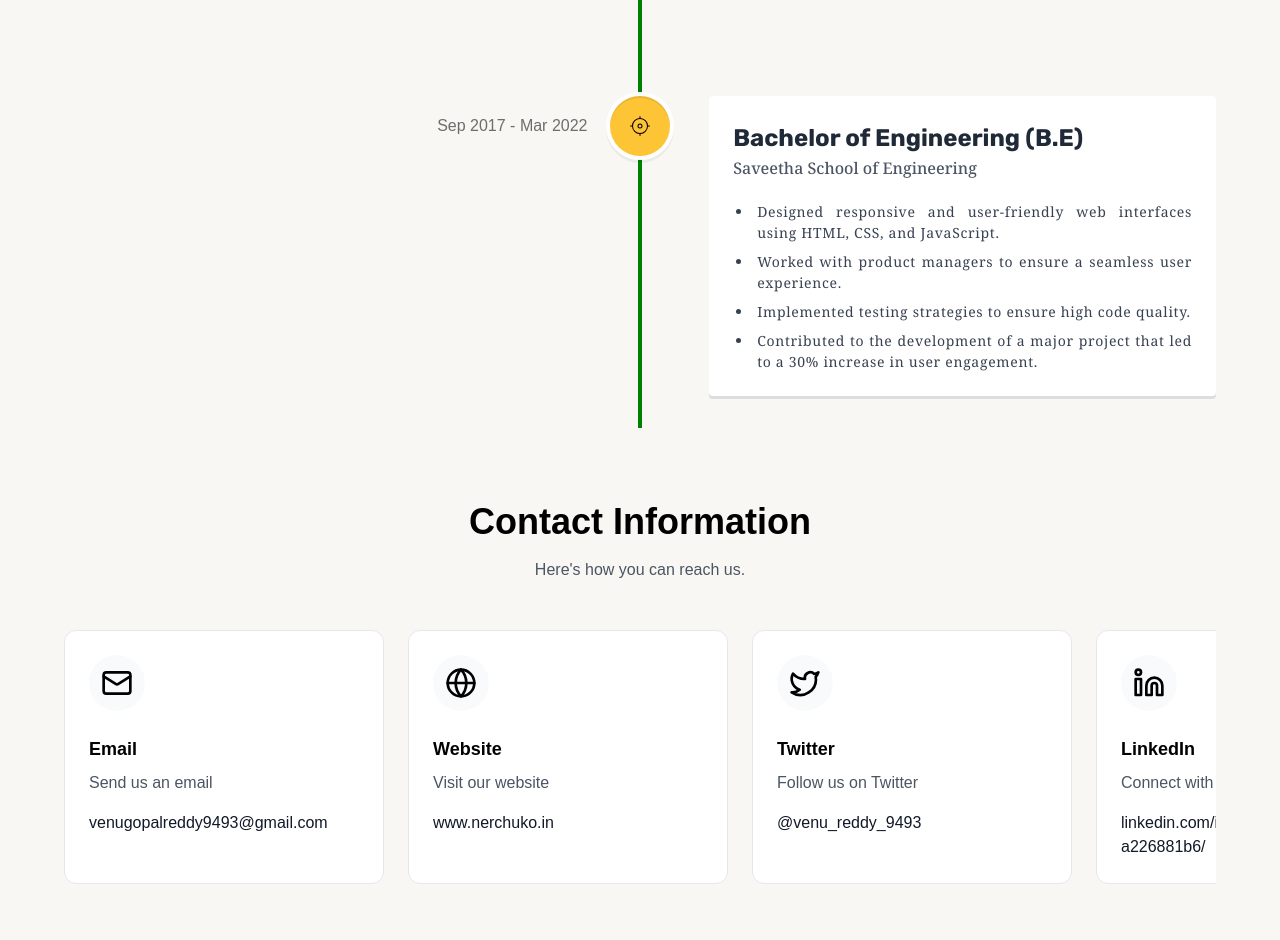
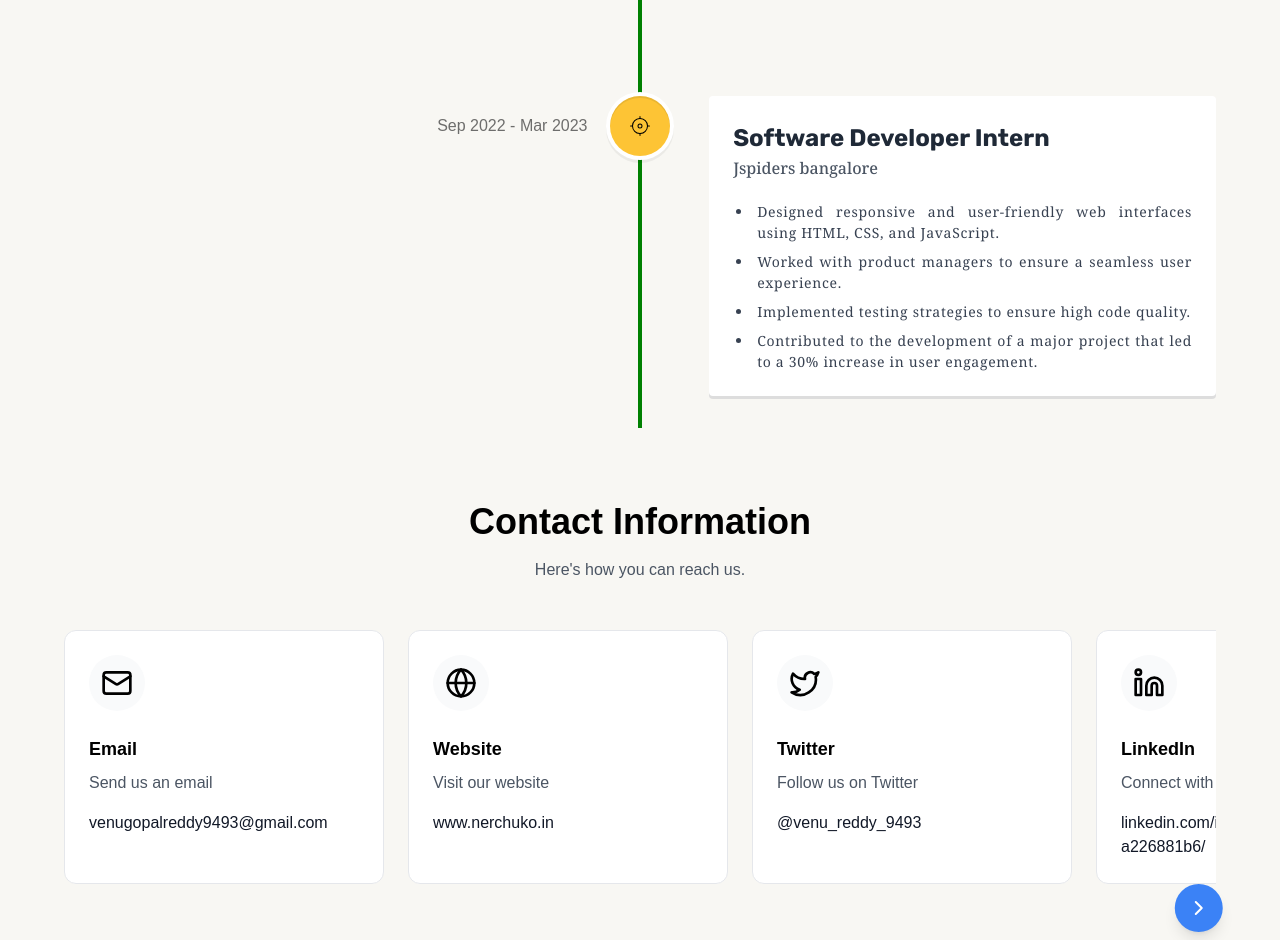
Before and after one commit to venu123143/portfolio, a React (Vite) app: page / in a window 1280 px wide. Shown: the part 2960-3900 px from the top of the page. Built offline with nearby package versions, Linux system fonts and the light colour scheme; a web font is replaced by a local one.

Commit message:
contact changes

```diff
--- a/src/components/Contact.tsx
+++ b/src/components/Contact.tsx
@@ -1,79 +1,93 @@
-
-import React from 'react';
-import { Mail, Globe, Twitter, Linkedin, MapPin, Phone } from 'lucide-react';
-
-interface ContactOption {
-    icon: React.ReactNode;
-    title: string;
-    subtitle: string;
-    link?: string;
-    linkText?: string;
-}
-
-interface ContactInfo {
-    email: string;
-    website: string;
-    twitter: string;
-    linkedin: string;
-    address: string;
-    phone: string;
-}
+import React, { useRef, useState, useEffect } from 'react';
+import { Mail, Globe, Twitter, Linkedin, MapPin, Phone, ChevronRight } from 'lucide-react';
+import { motion } from "framer-motion";
 
 const ContactSection: React.FC = () => {
-    const contactInfo: ContactInfo = {
+    const contactInfo = {
         email: "venugopalreddy9493@gmail.com",
         website: "www.nerchuko.in",
         twitter: "@venu_reddy_9493",
         linkedin: "linkedin.com/in/venu-reddy-a226881b6/",
         address: "Kavali, Andhra Pradesh, India",
-        phone: "+91 80089 52100"
+        phone: "+91 80089 52100",
     };
 
-    const contactOptions: ContactOption[] = [
+    const contactOptions = [
         {
             icon: <Mail className="w-8 h-8" />,
             title: "Email",
             subtitle: "Send us an email",
             linkText: contactInfo.email,
-            link: `mailto:${contactInfo.email}`
+            link: `mailto:${contactInfo.email}`,
         },
         {
             icon: <Globe className="w-8 h-8" />,
             title: "Website",
             subtitle: "Visit our website",
             linkText: contactInfo.website,
-            link: `https://${contactInfo.website}`
+            link: `https://${contactInfo.website}`,
         },
         {
             icon: <Twitter className="w-8 h-8" />,
             title: "Twitter",
             subtitle: "Follow us on Twitter",
             linkText: contactInfo.twitter,
-            link: `https://twitter.com/${contactInfo.twitter.replace('@', '')}`
+            link: `https://twitter.com/${contactInfo.twitter.replace('@', '')}`,
         },
         {
             icon: <Linkedin className="w-8 h-8" />,
             title: "LinkedIn",
             subtitle: "Connect with us on LinkedIn",
             linkText: contactInfo.linkedin,
-            link: `https://${contactInfo.linkedin}`
+            link: `https://${contactInfo.linkedin}`,
         },
         {
             icon: <MapPin className="w-8 h-8" />,
             title: "Address",
-            subtitle: contactInfo.address
+            subtitle: contactInfo.address,
         },
         {
             icon: <Phone className="w-8 h-8" />,
             title: "Phone",
             subtitle: "Give us a call",
             linkText: contactInfo.phone,
-            link: `tel:${contactInfo.phone}`
-        }
+            link: `tel:${contactInfo.phone}`,
+        },
     ];
 
+    const scrollContainerRef = useRef<HTMLDivElement>(null);
+    const [showRightArrow, setShowRightArrow] = useState(false);
+
+    useEffect(() => {
+        const handleScroll = () => {
+            if (scrollContainerRef.current) {
+                const { scrollLeft, scrollWidth, clientWidth } = scrollContainerRef.current;
+                setShowRightArrow(scrollLeft + clientWidth < scrollWidth - 10); // Show arrow if not fully scrolled
+            }
+        };
+
+        const container = scrollContainerRef.current;
+        if (container) {
+            container.addEventListener('scroll', handleScroll);
+            handleScroll(); // Initial check
+        }
+
+        return () => {
+            container?.removeEventListener('scroll', handleScroll);
+        };
+    }, []);
+
+    const scrollRight = () => {
+        if (scrollContainerRef.current) {
+            scrollContainerRef.current.scrollBy({
+                left: 600, // Adjust the scroll amount
+                behavior: 'smooth',
+            });
+        }
+    };
+
     return (
-        <div id='contactme' className="bg-[#F8F7F3] p-8 w-full">
+        <div id="contactme" className="bg-[#F8F7F3] p-8 w-full relative">
             <div className="max-w-6xl mx-auto">
                 <div className="text-center mb-12">
                     <h1 className="text-4xl font-semibold mb-4">Contact Information</h1>
@@ -81,7 +95,10 @@ const ContactSection: React.FC = () => {
                 </div>
 
                 <div className="relative">
-                    <div className="flex overflow-x-auto pb-6 gap-6 snap-x snap-mandatory no-scrollbar">
+                    <div
+                        ref={scrollContainerRef}
+                        className="flex overflow-x-auto pb-6 gap-6 snap-x snap-mandatory no-scrollbar"
+                    >
                         {contactOptions.map((option, index) => (
                             <div
                                 key={index}
@@ -114,6 +131,30 @@ const ContactSection: React.FC = () => {
                             </div>
                         ))}
                     </div>
+                    <motion.div
+                        initial={{ opacity: 0, x: 100 }}
+                        animate={{ opacity: 1, x: [0, 20, 0] }} // Animates left and right
+                        exit={{ opacity: 0, x: 100 }}
+                        transition={{
+                            duration: 0.5, // Duration for fade-in
+                            x: {
+                                duration: 1.5, // Duration for the left-right animation
+                                repeat: Infinity, // Loops indefinitely
+                                repeatType: "loop", // Restarts the animation after each cycle
+                                ease: "easeInOut", // Smooth easing
+                            },
+                        }}
+                    >
+                        {showRightArrow && (
+                            <button
+                                onClick={scrollRight}
+                                className="absolute top-1/2 right-0 transform -translate-y-1/2 bg-blue-500 text-white rounded-full p-3 shadow-lg hover:bg-blue-600 transition duration-300"
+                            >
+                                <ChevronRight className="w-6 h-6" />
+                            </button>
+                        )}
+                    </motion.div>
+
                 </div>
             </div>
         </div>
--- a/src/ui/ExperienceUi.tsx
+++ b/src/ui/ExperienceUi.tsx
@@ -97,9 +97,9 @@ const Experience = () => {
             ],
         },
         {
-            date: "Sep 2017 - Mar 2022",
-            title: "Bachelor of Engineering (B.E)",
-            company_name:  "Saveetha School of Engineering",
+            date: "Sep 2022 - Mar 2023",
+            title: "Software Developer Intern",
+            company_name:  "Jspiders bangalore",
             icon: <CiGps />,
             iconBg: "#4CAF50", // Background color for the icon (can be customized)
             points: [
```
